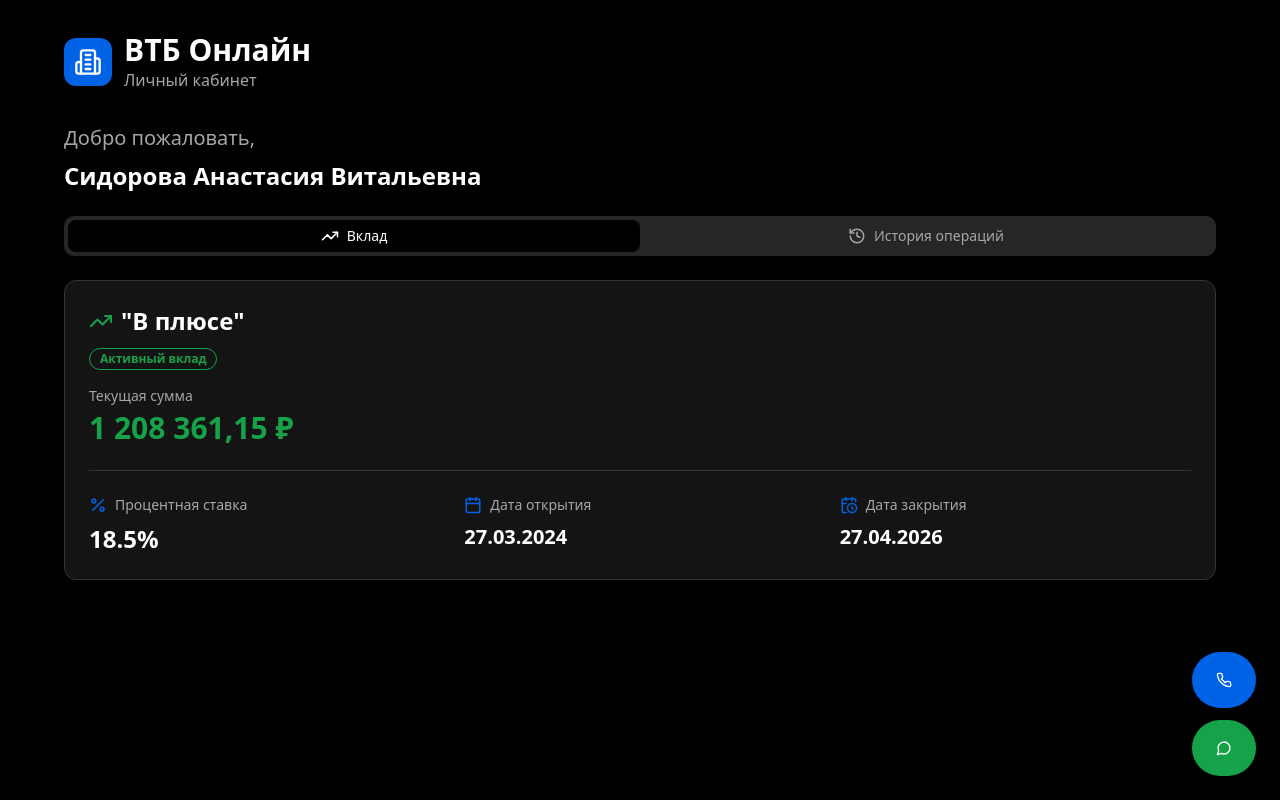
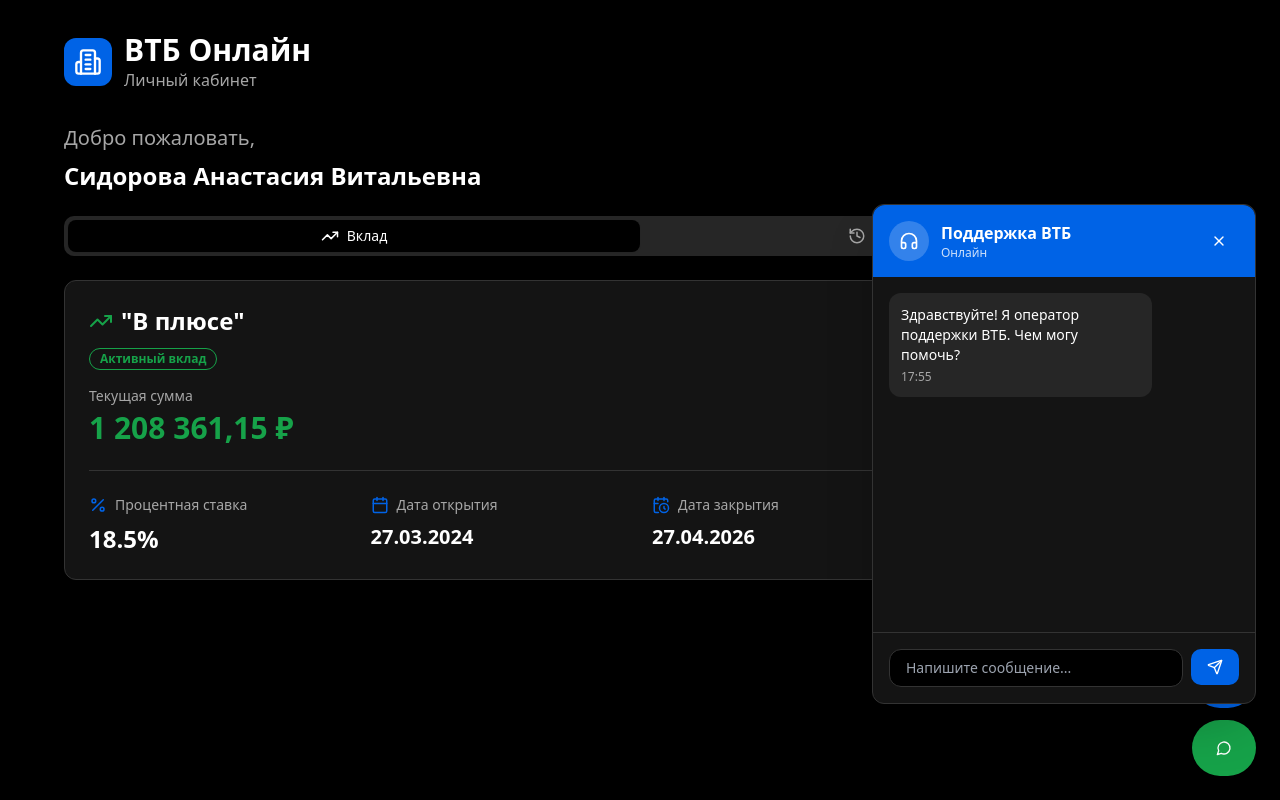
Before and after one commit to pr-poehali-dev/vtb-personal-cabinet, a React (Vite) app: page / in a window 1280 px wide. Both pictures are taken after a click on the button 1224 px from the left and 748 px from the top of the page. Built offline with nearby package versions, Linux system fonts and the light colour scheme.

Commit message:
feat: онлайн чат и вклад 4 месяца

```diff
--- /dev/null
+++ b/src/components/Chat.tsx
@@ -0,0 +1,144 @@
+import { useState, useRef, useEffect } from "react";
+import { Card } from "@/components/ui/card";
+import { Button } from "@/components/ui/button";
+import { Separator } from "@/components/ui/separator";
+import Icon from "@/components/ui/icon";
+
+interface Message {
+  id: number;
+  text: string;
+  sender: "user" | "support";
+  time: string;
+}
+
+interface ChatProps {
+  isOpen: boolean;
+  onClose: () => void;
+}
+
+export default function Chat({ isOpen, onClose }: ChatProps) {
+  const [messages, setMessages] = useState<Message[]>([
+    {
+      id: 1,
+      text: "Здравствуйте! Я оператор поддержки ВТБ. Чем могу помочь?",
+      sender: "support",
+      time: new Date().toLocaleTimeString("ru-RU", { hour: "2-digit", minute: "2-digit" })
+    }
+  ]);
+  const [inputValue, setInputValue] = useState("");
+  const messagesEndRef = useRef<HTMLDivElement>(null);
+
+  const scrollToBottom = () => {
+    messagesEndRef.current?.scrollIntoView({ behavior: "smooth" });
+  };
+
+  useEffect(() => {
+    scrollToBottom();
+  }, [messages]);
+
+  const handleSend = () => {
+    if (inputValue.trim() === "") return;
+
+    const newMessage: Message = {
+      id: messages.length + 1,
+      text: inputValue,
+      sender: "user",
+      time: new Date().toLocaleTimeString("ru-RU", { hour: "2-digit", minute: "2-digit" })
+    };
+
+    setMessages([...messages, newMessage]);
+    setInputValue("");
+
+    setTimeout(() => {
+      const supportMessage: Message = {
+        id: messages.length + 2,
+        text: "Спасибо за обращение! Наш специалист скоро ответит на ваш вопрос.",
+        sender: "support",
+        time: new Date().toLocaleTimeString("ru-RU", { hour: "2-digit", minute: "2-digit" })
+      };
+      setMessages(prev => [...prev, supportMessage]);
+    }, 1000);
+  };
+
+  const handleKeyPress = (e: React.KeyboardEvent) => {
+    if (e.key === "Enter" && !e.shiftKey) {
+      e.preventDefault();
+      handleSend();
+    }
+  };
+
+  if (!isOpen) return null;
+
+  return (
+    <div className="fixed bottom-24 right-6 z-50">
+      <Card className="w-96 h-[500px] bg-card border-border flex flex-col shadow-2xl">
+        <div className="bg-primary p-4 rounded-t-lg flex items-center justify-between">
+          <div className="flex items-center gap-3">
+            <div className="w-10 h-10 bg-white/20 rounded-full flex items-center justify-center">
+              <Icon name="Headphones" size={20} className="text-white" />
+            </div>
+            <div>
+              <h3 className="font-bold text-white">Поддержка ВТБ</h3>
+              <p className="text-xs text-white/80">Онлайн</p>
+            </div>
+          </div>
+          <Button
+            variant="ghost"
+            size="sm"
+            onClick={onClose}
+            className="text-white hover:bg-white/20"
+          >
+            <Icon name="X" size={20} />
+          </Button>
+        </div>
+
+        <div className="flex-1 overflow-y-auto p-4 space-y-4">
+          {messages.map((message) => (
+            <div
+              key={message.id}
+              className={`flex ${message.sender === "user" ? "justify-end" : "justify-start"}`}
+            >
+              <div
+                className={`max-w-[75%] rounded-lg p-3 ${
+                  message.sender === "user"
+                    ? "bg-primary text-white"
+                    : "bg-muted text-foreground"
+                }`}
+              >
+                <p className="text-sm">{message.text}</p>
+                <p className={`text-xs mt-1 ${
+                  message.sender === "user" ? "text-white/70" : "text-muted-foreground"
+                }`}>
+                  {message.time}
+                </p>
+              </div>
+            </div>
+          ))}
+          <div ref={messagesEndRef} />
+        </div>
+
+        <Separator />
+
+        <div className="p-4">
+          <div className="flex gap-2">
+            <input
+              type="text"
+              value={inputValue}
+              onChange={(e) => setInputValue(e.target.value)}
+              onKeyPress={handleKeyPress}
+              placeholder="Напишите сообщение..."
+              className="flex-1 bg-background border border-border rounded-lg px-4 py-2 text-sm focus:outline-none focus:ring-2 focus:ring-primary"
+            />
+            <Button
+              onClick={handleSend}
+              size="sm"
+              className="px-4"
+            >
+              <Icon name="Send" size={18} />
+            </Button>
+          </div>
+        </div>
+      </Card>
+    </div>
+  );
+}
--- a/src/pages/Index.tsx
+++ b/src/pages/Index.tsx
@@ -5,9 +5,11 @@ import { Tabs, TabsContent, TabsList, TabsTrigger } from "@/components/ui/tabs";
 import { Button } from "@/components/ui/button";
 import Icon from "@/components/ui/icon";
 import { useState } from "react";
+import Chat from "@/components/Chat";
 
 export default function Index() {
   const [activeTab, setActiveTab] = useState("deposit");
+  const [isChatOpen, setIsChatOpen] = useState(false);
   const depositData = {
     name: "Сидорова Анастасия Витальевна",
     depositName: "\"В плюсе\"",
@@ -87,7 +89,7 @@ export default function Index() {
 
               <Separator className="my-6" />
 
-              <div className="grid grid-cols-1 md:grid-cols-3 gap-6">
+              <div className="grid grid-cols-1 md:grid-cols-2 lg:grid-cols-4 gap-6">
                 <div>
                   <div className="flex items-center gap-2 mb-2">
                     <Icon name="Percent" size={18} className="text-primary" />
@@ -108,6 +110,13 @@ export default function Index() {
                     <p className="text-sm text-muted-foreground">Дата закрытия</p>
                   </div>
                   <p className="text-xl font-semibold">{depositData.closeDate}</p>
+                </div>
+                <div>
+                  <div className="flex items-center gap-2 mb-2">
+                    <Icon name="Clock" size={18} className="text-primary" />
+                    <p className="text-sm text-muted-foreground">Срок вклада</p>
+                  </div>
+                  <p className="text-xl font-semibold">4 месяца</p>
                 </div>
               </div>
             </Card>
@@ -168,11 +177,13 @@ export default function Index() {
           <Button
             size="lg"
             className="rounded-full h-14 w-14 shadow-lg bg-accent hover:bg-accent/90"
-            onClick={() => alert('Онлайн-чат скоро откроется')}
+            onClick={() => setIsChatOpen(!isChatOpen)}
           >
             <Icon name="MessageCircle" size={24} />
           </Button>
         </div>
+
+        <Chat isOpen={isChatOpen} onClose={() => setIsChatOpen(false)} />
       </div>
     </div>
   );
```
